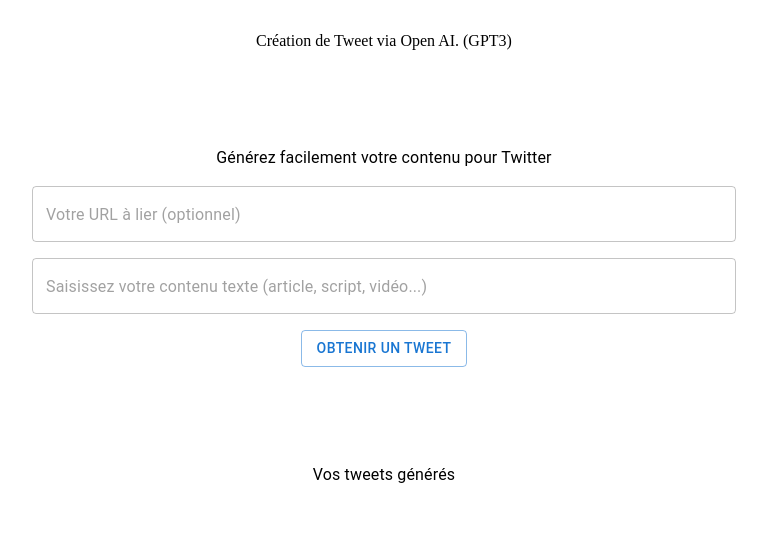
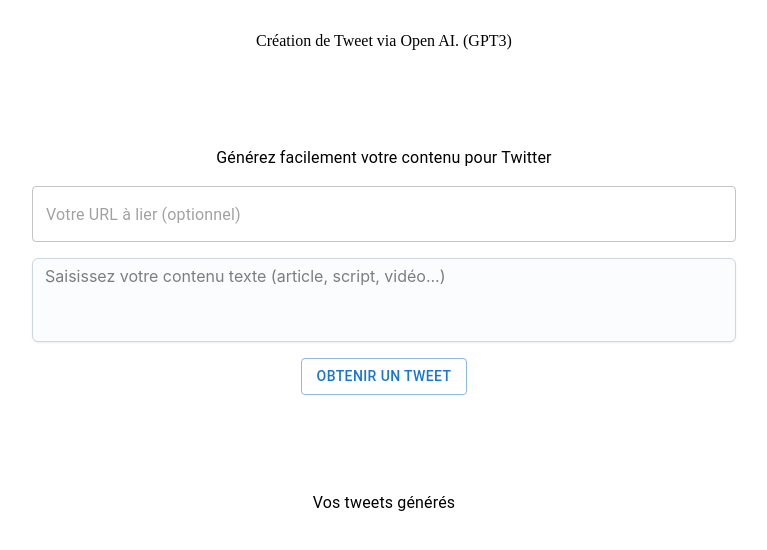
Before and after one commit to Morty25/create_tweets_with_openAI, a Next.js app: page / in a window 1280 px wide. Shown: the top 550 px of the page, without its empty margins (256-1023 px from the left). Built offline with nearby package versions, Linux system fonts and the light colour scheme.

Commit message:
add textArea

```diff
--- a/next.config.js
+++ b/next.config.js
@@ -1,6 +1,9 @@
 /** @type {import('next').NextConfig} */
 const nextConfig = {
   reactStrictMode: true,
+  env: {
+    OPENAI_API_KEY: process.env.OPENAI_API_KEY,
+  }
 }
 
 module.exports = nextConfig
--- a/package.json
+++ b/package.json
@@ -11,6 +11,7 @@
   "dependencies": {
     "@emotion/react": "^11.10.6",
     "@emotion/styled": "^11.10.6",
+    "@mui/joy": "^5.0.0-alpha.68",
     "@mui/material": "^5.11.10",
     "@mui/styled-engine": "^5.11.9",
     "@next/font": "13.1.6",
--- a/src/pages/api/openai.ts
+++ b/src/pages/api/openai.ts
@@ -1,7 +1,7 @@
 import axios from "axios";
 
 const getTweets = async (article: string, caratereMax: number) => {
-    const commande = `Peut tu me créer un JSON avec trois tweets différents de ${caratereMax} caractère maximum grace à l'article suivant ?`;
+    const commande = `Peut tu me créer un JSON avec trois tweets différents grace à l'article suivant ?`;
     return await axios({
       method: "POST",
       url: "https://api.openai.com/v1/completions",
@@ -24,3 +24,5 @@
 export const APIOpenAI = {
     getTweets: getTweets,
 };
+
+// de ${caratereMax} caractère maximum
--- a/src/pages/index.tsx
+++ b/src/pages/index.tsx
@@ -1,9 +1,10 @@
 import Head from "next/head";
 import { Button, Card, Stack, TextField, Typography } from "@mui/material";
+import Textarea from "@mui/joy/Textarea";
 import { useTheme } from "@mui/material/styles";
 import { useState } from "react";
 
-import { APIOpenAI } from './api/openai';
+import { APIOpenAI } from "./api/openai";
 
 /* DOC */
 // prompt: Le texte saisi.
@@ -67,11 +68,13 @@
   const getTweet = () => {
     if (article) {
       setLoading(true);
-      APIOpenAI.getTweets(article, caratereMax).then((res: any) => {
+      APIOpenAI.getTweets(article, caratereMax)
+        .then((res: any) => {
           if (res.status === 200) {
             console.log(res);
             const jsonTweet = JSON.parse(res.data.choices[0].text);
-          setTweets(jsonTweet.map((j:any) => j.tweet));
+            console.log(jsonTweet);
+            setTweets(jsonTweet.map((j: any) => j.tweet));
             setLoading(false);
           }
         })
@@ -90,11 +93,7 @@
         <meta name="viewport" content="width=device-width, initial-scale=1" />
         <link rel="icon" href="/favicon.ico" />
       </Head>
-      <Stack
-        alignItems="center"
-        width="100%"
-        spacing={4}
-      >
+      <Stack alignItems="center" width="100%" spacing={4}>
         <Stack padding={theme.spacing(4)} sx={{ textAlign: "center" }}>
           Création de Tweet via Open AI. (GPT3)
         </Stack>
@@ -109,16 +108,20 @@
           <TextField
             placeholder="Votre URL à lier (optionnel)"
             variant="outlined"
-            fullWidth
             value={urlLie}
             onChange={(e) => setUrlLie(e.target.value)}
+            fullWidth
           />
-          <TextField
+          <Textarea
             placeholder="Saisissez votre contenu texte (article, script, vidéo...)"
+            minRows={3}
             variant="outlined"
-            fullWidth
+            color="neutral"
             value={article}
             onChange={(e) => setArticle(e.target.value)}
+            sx={{
+              width: "100%",
+            }}
           />
           <Button variant="outlined" onClick={getTweet}>
             Obtenir un tweet
```
Also changed, not shown: 2 other files (tests, documents, lock files or other folders). Lines whose indentation alone changed are shown as unchanged.
